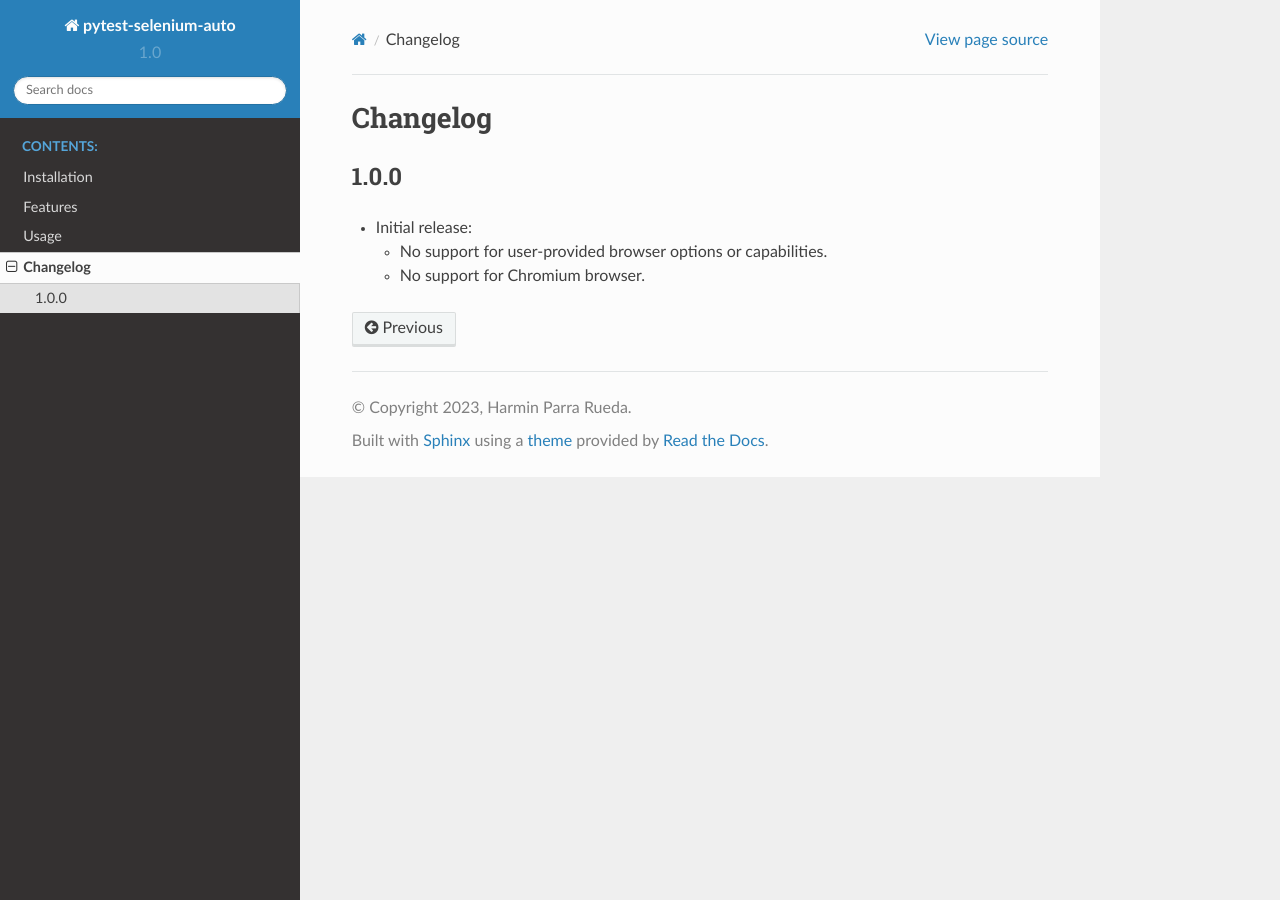
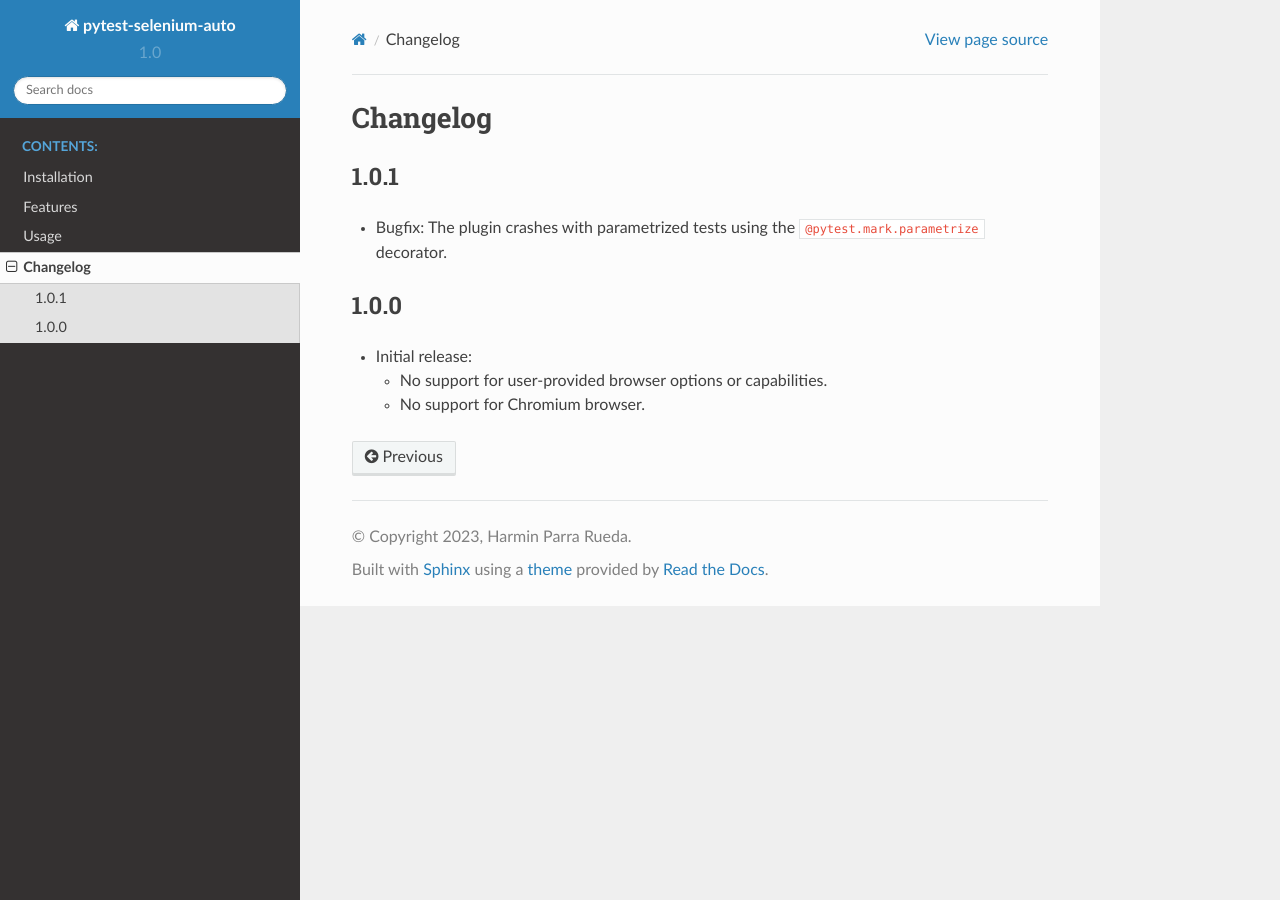
Before and after one commit to harmin-parra/pytest-selenium-auto, a Sphinx documentation site: the page built from docs/changelog.rst, in a window 1280 px wide. Built offline with Sphinx 7.4.7 and the Read the Docs theme 2.0.0, drawn with Linux system fonts in a browser that asks for light colours.

Commit message:
update changelog

```diff
--- a/docs/changelog.rst
+++ b/docs/changelog.rst
@@ -1,6 +1,11 @@
 =========
 Changelog
 =========
+
+1.0.1
+-----
+* Bugfix: The plugin crashes with parametrized tests using the ``@pytest.mark.parametrize`` decorator.
+
 
 1.0.0
 -----
```
